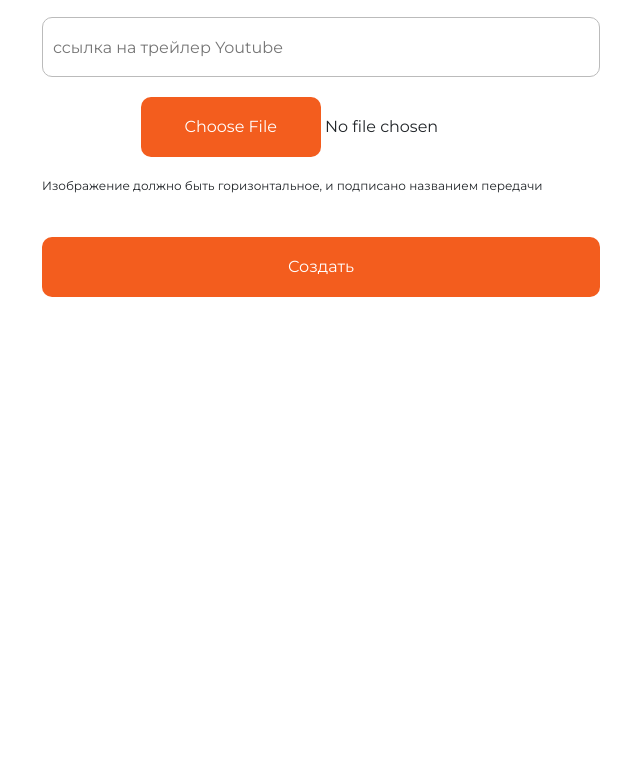
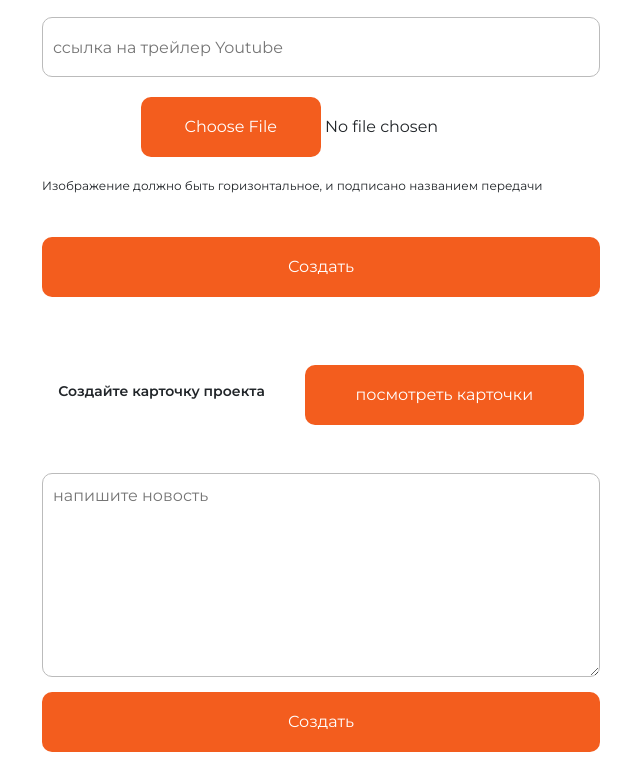
Before and after one commit to MetelevNikita/utv-channel-backend, a website: page public/html/main.html in a window 1280 px wide. Shown: the part 1481-2253 px from the top of the page, without its empty margins (319-959 px from the left). Before the commit the page ends 1798 px from the top, so only its background shows below. Drawn offline with nearby package versions, Linux system fonts and the light colour scheme.

Commit message:
create form news main

```diff
--- a/public/css/style.css
+++ b/public/css/style.css
@@ -58,7 +58,7 @@ body {
 
 
 .input_area {
-  width: 650px;
+  width: 50%;
   padding-left: 10px;
   padding-top: 10px;
   outline: none;
--- a/public/html/main.html
+++ b/public/html/main.html
@@ -85,6 +85,30 @@
 
 
 
+
+
+
+
+
+      <form class="col d-flex flex-column d-flex align-items-center justify-content-center mt-5" name="news_form" id="news_form" enctype="multipart/form-data">
+
+
+        <div class="col-md-6 flex-row d-flex align-items-center justify-content-center mb-5" id="create_block">
+          <h3 class="form-title">Создайте карточку проекта</h3>
+          <button class="select_btn" id="select_project_btn">посмотреть карточки</button>
+        </div>
+
+
+
+
+        <input type="submit" id="login_news_button" class="input_form_button" value="Создать">
+
+
+      </form>
+
+
+
+
     </div>
   </div>
 
--- a/public/js/app.js
+++ b/public/js/app.js
@@ -1,7 +1,6 @@
 // submit to team page
 
 const selectTeamBtn = document.getElementById('select_team_btn');
-console.log(selectTeamBtn);
 
 selectTeamBtn.addEventListener('click', async  (e)  =>  {
   e.preventDefault();
@@ -23,8 +22,6 @@ selectTeamBtn.addEventListener('click', async  (e)  =>  {
 
 
 const teamUrl = 'http://localhost:9000/api/v1/team'
-
-
 const teamForm = document.getElementById('team_form');
 
 
@@ -67,10 +64,8 @@ teamForm.addEventListener('submit', async (e) => {
 
 
 const projectUrl  =  'http://localhost:9000/api/v1/project'
+const projectForm = document.getElementById('project_form');
 
-
-const projectForm = document.getElementById('project_form');
-console.log(projectForm);
 
 
 
@@ -124,3 +119,23 @@ projectForm.addEventListener('submit', async  (e)  =>  {
     console.log(`произошла ошибка  ${error}`)
   }
 })
+
+
+
+
+// news form
+
+
+const newsForm = document.getElementById('news_form');
+const newsSubmit = document.getElementById('login_news_button');
+
+
+
+const newText = document.createElement('textarea')
+newText.setAttribute('class', 'md-8 input_area')
+newText.setAttribute('id', 'new_text')
+newText.setAttribute('placeholder',  'напишите новость')
+newText.setAttribute('rows',  '8')
+
+
+newsForm.insertBefore(newText, newsSubmit)
```
